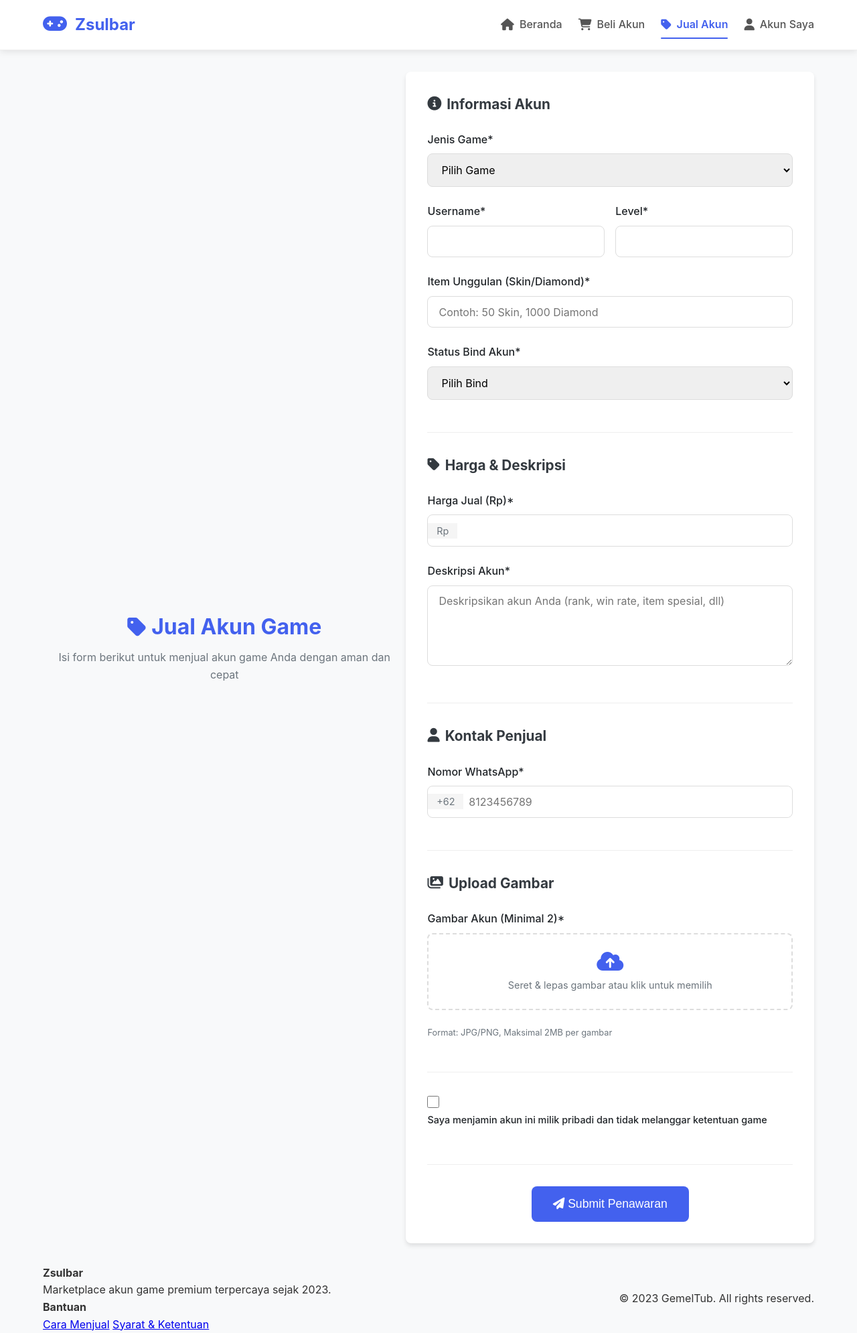
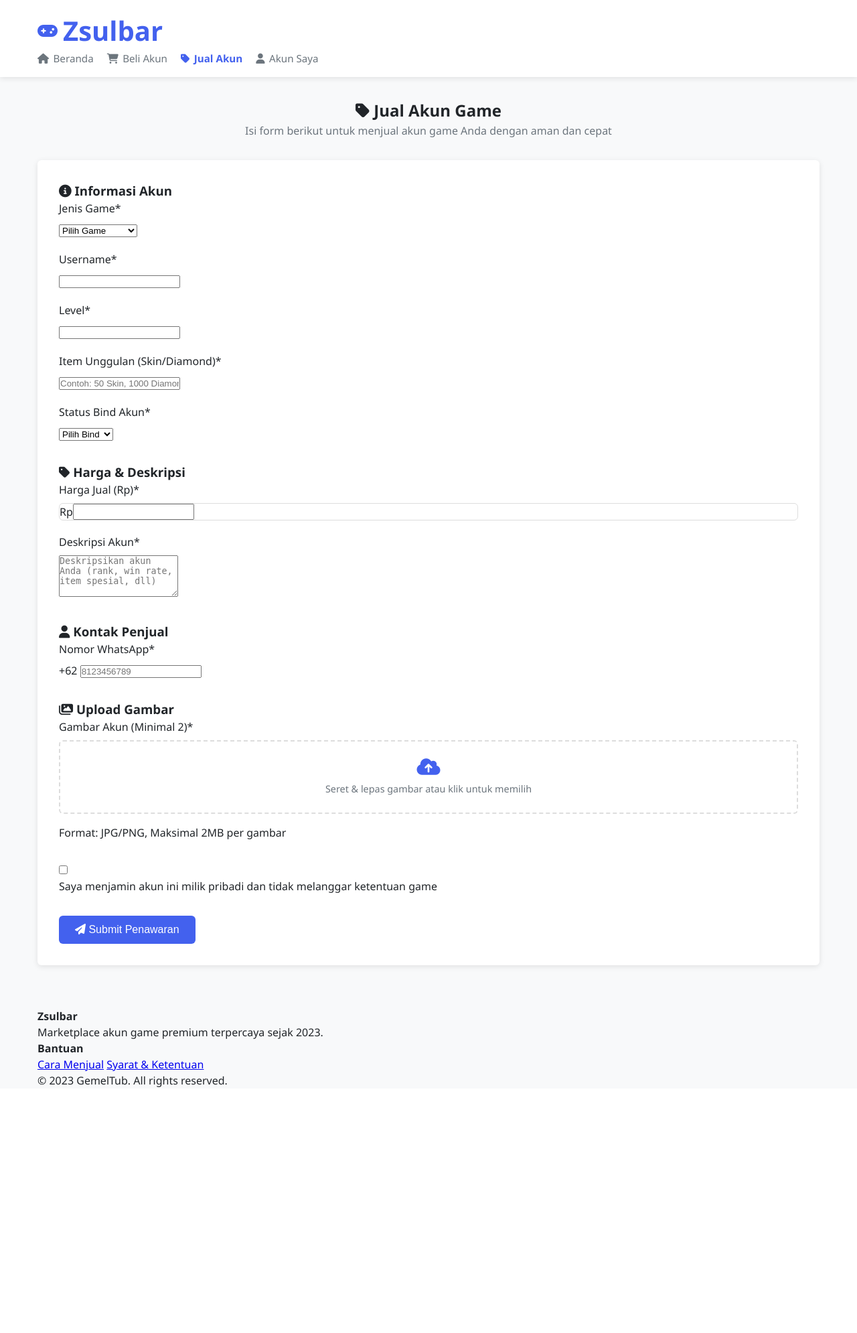
Before and after one commit to reporitor/zallmarket, a PHP site: page /gamehub/pages/sell.html in a window 1280 px wide. Shown: the whole page at 67% size. After the commit the page ends 1623 px from the top, so only its background shows below. Run offline with PHP 8.4, Linux system fonts and the light colour scheme.

Commit message:
Update jual.css

```diff
--- a/css/jual.css
+++ b/css/jual.css
@@ -1,54 +1,118 @@
 :root {
   --primary: #4361ee;
+  --secondary: #3a0ca3;
+  --light: #f8f9fa;
+  --dark: #212529;
   --gray: #6c757d;
-  --dark-gray: #343a40;
-  --dark: #212529;
+  --light-gray: #e9ecef;
   --danger: #dc3545;
-  --border-radius: 8px;
-  --shadow: 0 4px 6px rgba(0, 0, 0, 0.1);
-  --transition: all 0.3s ease;
+  --success: #28a745;
+  --border-radius: 6px;
+  --shadow: 0 2px 8px rgba(0, 0, 0, 0.1);
+  --transition: all 0.2s ease;
 }
 
-/* RESET & BASE STYLES */
-*, *::before, *::after {
+/* BASE RESET */
+* {
   margin: 0;
   padding: 0;
   box-sizing: border-box;
 }
 
 body {
-  font-family: -apple-system, BlinkMacSystemFont, 'Segoe UI', Roboto, Oxygen, Ubuntu, Cantarell, sans-serif;
-  line-height: 1.6;
-  color: #333;
-  background-color: #f8f9fa;
+  font-family: 'Segoe UI', system-ui, sans-serif;
+  line-height: 1.5;
+  color: var(--dark);
+  background-color: var(--light);
 }
 
-/* MAIN STRUCTURE */
-.sell-page {
-  padding: 2rem 1rem;
-  min-height: 100vh;
+/* LAYOUT STRUCTURE */
+.container {
+  width: 100%;
+  max-width: 1200px;
+  margin: 0 auto;
+  padding: 0 1rem;
 }
 
 /* HEADER STYLES */
+.main-header {
+  background: white;
+  box-shadow: var(--shadow);
+  position: sticky;
+  top: 0;
+  z-index: 100;
+  padding: 1rem 0;
+}
+
+.header-container {
+  display: flex;
+  justify-content: space-between;
+  align-items: center;
+}
+
+.logo {
+  display: flex;
+  align-items: center;
+  gap: 0.5rem;
+  color: var(--primary);
+  font-weight: 700;
+  font-size: 1.25rem;
+  text-decoration: none;
+}
+
+.logo i {
+  font-size: 1.5rem;
+}
+
+.main-nav {
+  display: flex;
+  gap: 1.25rem;
+}
+
+.main-nav a {
+  display: flex;
+  align-items: center;
+  gap: 0.4rem;
+  color: var(--gray);
+  text-decoration: none;
+  font-weight: 500;
+  font-size: 0.95rem;
+  transition: var(--transition);
+}
+
+.main-nav a:hover {
+  color: var(--primary);
+}
+
+.main-nav a.active {
+  color: var(--primary);
+  font-weight: 600;
+}
+
+/* MAIN CONTENT */
+.sell-page {
+  padding: 2rem 0;
+}
+
+.sell-container {
+  max-width: 800px;
+  margin: 0 auto;
+}
+
 .sell-header {
   text-align: center;
   margin-bottom: 2rem;
-  padding: 0 1rem;
 }
 
-.sell-header h2 {
-  font-size: 2rem;
+.sell-header h1 {
   color: var(--primary);
-  display: flex;
-  align-items: center;
-  justify-content: center;
-  gap: 0.5rem;
+  font-size: 1.8rem;
   margin-bottom: 0.5rem;
 }
 
 .sell-header p {
   color: var(--gray);
-  max-width: 700px;
+  max-width: 600px;
   margin: 0 auto;
 }
 
@@ -58,33 +122,23 @@ body {
   border-radius: var(--border-radius);
   box-shadow: var(--shadow);
   padding: 2rem;
-  max-width: 800px;
-  margin: 0 auto;
-  transition: var(--transition);
+  margin-bottom: 2rem;
 }
 
 .form-section {
   margin-bottom: 2rem;
-  padding-bottom: 1.5rem;
-  border-bottom: 1px solid #eee;
 }
 
-.form-section:last-child {
-  border-bottom: none;
+.form-section h2 {
+  font-size: 1.25rem;
+  color: var(--dark);
+  margin-bottom: 1rem;
+  padding-bottom: 0.5rem;
+  border-bottom: 1px solid var(--light-gray);
 }
 
-.form-section h3 {
-  font-size: 1.3rem;
-  margin-bottom: 1.5rem;
-  display: flex;
-  align-items: center;
-  gap: 0.5rem;
-  color: var(--dark-gray);
-}
-
-/* FORM ELEMENTS */
 .form-group {
-  margin-bottom: 1.5rem;
+  margin-bottom: 1.25rem;
 }
 
 .form-group label {
@@ -94,72 +148,48 @@ body {
   color: var(--dark);
 }
 
-.form-row {
-  display: flex;
-  gap: 1rem;
-}
-
-.form-row .form-group {
-  flex: 1;
-}
-
-input[type="text"],
-input[type="number"],
-input[type="tel"],
-input[type="email"],
-select,
-textarea {
+.form-control {
   width: 100%;
-  padding: 0.8rem 1rem;
+  padding: 0.75rem 1rem;
   border: 1px solid #ddd;
   border-radius: var(--border-radius);
   font-size: 1rem;
   transition: var(--transition);
-  font-family: inherit;
 }
 
-input:focus,
-select:focus,
-textarea:focus {
+.form-control:focus {
   border-color: var(--primary);
   outline: none;
-  box-shadow: 0 0 0 3px rgba(67, 97, 238, 0.2);
+  box-shadow: 0 0 0 3px rgba(67, 97, 238, 0.1);
 }
 
-textarea {
+textarea.form-control {
   min-height: 120px;
   resize: vertical;
 }
 
-/* SPECIAL INPUTS */
-.price-input,
-.phone-input {
+/* PRICE INPUT */
+.price-input {
   display: flex;
-  align-items: center;
   border: 1px solid #ddd;
   border-radius: var(--border-radius);
   overflow: hidden;
 }
 
-.price-input span,
-.phone-input span {
-  padding: 0 0.8rem;
-  background: #f5f5f5;
-  height: 100%;
+.price-input .input-prepend {
+  padding: 0 1rem;
+  background: var(--light-gray);
   display: flex;
   align-items: center;
-  font-size: 0.9rem;
   color: var(--gray);
 }
 
-.price-input input,
-.phone-input input {
+.price-input .form-control {
   border: none;
-  flex: 1;
-  padding-left: 0.5rem;
+  border-radius: 0;
 }
 
-/* UPLOAD AREA */
+/* FILE UPLOAD */
 .upload-area {
   border: 2px dashed #ddd;
   border-radius: var(--border-radius);
@@ -167,253 +197,65 @@ textarea {
   text-align: center;
   cursor: pointer;
   transition: var(--transition);
-  position: relative;
+  margin-bottom: 1rem;
 }
 
 .upload-area:hover {
   border-color: var(--primary);
-  background-color: rgba(67, 97, 238, 0.05);
+  background: rgba(67, 97, 238, 0.05);
 }
 
-.upload-content {
-  pointer-events: none;
-}
-
-.upload-content i {
-  font-size: 2rem;
+.upload-area i {
+  font-size: 1.75rem;
   color: var(--primary);
   margin-bottom: 0.5rem;
 }
 
-.upload-content p {
+.upload-area p {
   color: var(--gray);
   font-size: 0.9rem;
 }
 
 .upload-area input[type="file"] {
-  position: absolute;
-  width: 100%;
-  height: 100%;
-  top: 0;
-  left: 0;
-  opacity: 0;
-  cursor: pointer;
-}
-
-/* IMAGE PREVIEW */
-.preview-container {
-  display: flex;
-  flex-wrap: wrap;
-  gap: 1rem;
-  margin-top: 1rem;
-}
-
-.preview-item {
-  width: 100px;
-  height: 100px;
-  border-radius: var(--border-radius);
-  overflow: hidden;
-  position: relative;
-  box-shadow: var(--shadow);
-}
-
-.preview-item img {
-  width: 100%;
-  height: 100%;
-  object-fit: cover;
-}
-
-.preview-item .remove-btn {
-  position: absolute;
-  top: 5px;
-  right: 5px;
-  background: var(--danger);
-  color: white;
-  width: 20px;
-  height: 20px;
-  border-radius: 50%;
-  display: flex;
-  align-items: center;
-  justify-content: center;
-  font-size: 0.7rem;
-  cursor: pointer;
-  opacity: 0;
-  transition: var(--transition);
-}
-
-.preview-item:hover .remove-btn {
-  opacity: 1;
-}
-
-/* MISC ELEMENTS */
-.format-info {
-  font-size: 0.8rem;
-  color: var(--gray);
-  margin-top: 0.5rem;
-}
-
-.agreement {
-  display: flex;
-  align-items: flex-start;
-  gap: 0.5rem;
-  margin: 2rem 0;
-}
-
-.agreement input[type="checkbox"] {
-  width: 18px;
-  height: 18px;
-  margin-top: 3px;
-}
-
-.agreement label {
-  font-size: 0.9rem;
-  color: var(--dark);
-  line-height: 1.4;
+  display: none;
 }
 
 /* BUTTONS */
-.form-actions {
-  text-align: center;
-  margin-top: 2rem;
-}
-
 .btn {
   display: inline-block;
-  background-color: var(--primary);
+  background: var(--primary);
   color: white;
   border: none;
   border-radius: var(--border-radius);
-  padding: 1rem 2rem;
-  font-size: 1.1rem;
+  padding: 0.75rem 1.5rem;
+  font-size: 1rem;
   font-weight: 500;
   cursor: pointer;
   transition: var(--transition);
-  text-decoration: none;
+  text-align: center;
 }
 
 .btn:hover {
-  background-color: #3a56d4;
+  background: var(--secondary);
   transform: translateY(-2px);
-  box-shadow: 0 7px 14px rgba(67, 97, 238, 0.1);
 }
 
-/* HEADER STYLES */
-.main-header {
-  background-color: #fff;
-  box-shadow: 0 2px 10px rgba(0, 0, 0, 0.1);
-  position: sticky;
-  top: 0;
-  z-index: 1000;
-  padding: 1rem 0;
-  border-bottom: 1px solid #eee;
+.btn-block {
+  display: block;
+  width: 100%;
 }
 
-.container {
-  width: 100%;
-  max-width: 1200px;
-  margin: 0 auto;
-  padding: 0 1.5rem;
-  display: flex;
-  justify-content: space-between;
-  align-items: center;
+/* FOOTER */
+.page-footer {
+  text-align: center;
+  color: var(--gray);
+  font-size: 0.85rem;
+  padding: 1rem;
 }
 
-.logo {
-  display: flex;
-  align-items: center;
-  gap: 0.75rem;
-  text-decoration: none;
-  color: #4361ee;
-  font-weight: 700;
-  font-size: 1.5rem;
-}
-
-.logo i {
-  font-size: 1.8rem;
-}
-
-.logo h1 {
-  margin: 0;
-  font-size: 1.5rem;
-}
-
-.main-nav {
-  display: flex;
-  gap: 1.5rem;
-}
-
-.main-nav a {
-  display: flex;
-  align-items: center;
-  gap: 0.5rem;
-  text-decoration: none;
-  color: #555;
-  font-weight: 500;
-  padding: 0.5rem 0;
-  position: relative;
-  transition: all 0.3s ease;
-}
-
-.main-nav a:hover {
-  color: #4361ee;
-}
-
-.main-nav a.active {
-  color: #4361ee;
-  font-weight: 600;
-}
-
-.main-nav a.active::after {
-  content: '';
-  position: absolute;
-  bottom: 0;
-  left: 0;
-  width: 100%;
-  height: 2px;
-  background-color: #4361ee;
-  border-radius: 2px;
-}
-
-.main-nav i {
-  font-size: 1.1rem;
-}
-
-
-/* RESPONSIVE */
+/* RESPONSIVE ADJUSTMENTS */
 @media (max-width: 768px) {
-  .form-row {
-    flex-direction: column;
-    gap: 0;
-  }
-
-  .sell-form {
-    padding: 1.5rem;
-  }
-
-  .sell-header h2 {
-    font-size: 1.8rem;
-  }
-}
-
-@media (max-width: 480px) {
-  .sell-header h2 {
-    font-size: 1.6rem;
-  }
-
-  .form-section h3 {
-    font-size: 1.1rem;
-  }
-
-  .btn {
-    width: 100%;
-    padding: 0.8rem;
-  }
-}
-
-/* RESPONSIVE HEADER */
-@media (max-width: 768px) {
-  .container {
-    padding: 0 1rem;
+  .header-container {
     flex-direction: column;
     gap: 1rem;
   }
```
Also changed, not shown: other parts of css/jual.css (+11 -23 lines).
